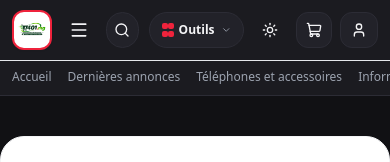
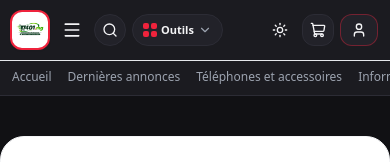
Before and after one commit to loic90880/Sera401.mg, a React (Vite) app: page / in a window 390 px wide. Shown: the top 162 px of the page. Built offline with nearby package versions, Linux system fonts and the light colour scheme.

Commit message:
style sombre mobile et bouton profil sera401.mg

```diff
--- a/src/App.jsx
+++ b/src/App.jsx
@@ -550,7 +550,7 @@ export default function App() {
         )}
 
         {ongletVendeur === 'produits' && (
-          <div className="bg-white rounded-3xl border border-gray-100 overflow-x-auto">
+          <div className="bg-[var(--bg-card)] rounded-3xl border border-[var(--border-light)] overflow-x-auto max-w-full">
             <table className="w-full text-left text-sm">
               <thead>
                 <tr className="bg-gray-50 text-xs font-bold text-gray-600 uppercase">
@@ -932,7 +932,7 @@ export default function App() {
         )}
 
         {ongletClient === 'favoris' && (
-          <div className="grid grid-cols-1 xs:grid-cols-2 sm:grid-cols-2 md:grid-cols-4 gap-4">
+          <div className="grid grid-cols-2 md:grid-cols-4 gap-4">
             {mesProduitsFavoris.map((p) => <CarteProduit key={p.id} produit={p} />)}
           </div>
         )}
@@ -1016,7 +1016,7 @@ export default function App() {
                 <span className="text-[11px] font-semibold text-gray-600">{produit.ventes || 0} vendu(s)</span>
               </div>
 
-              <div className="flex items-center gap-2">
+              <div className="flex items-center gap-1.5 sm:gap-2 shrink-0 pr-0.5">
                 <span className="px-2 py-0.5 rounded bg-gray-100 text-[11px] font-bold text-gray-700">{produit.categorie}</span>
                 {produit.ville && <span className="text-[11px] text-gray-500">• {produit.ville}</span>}
               </div>
@@ -1360,7 +1360,7 @@ export default function App() {
                         <span className="font-bold text-emerald-700">{b.statut || "active"}</span>
                       </p>
                     </div>
-                    <div className="flex items-center gap-2">
+                    <div className="flex items-center gap-1.5 sm:gap-2 shrink-0 pr-0.5">
                       <button
                         onClick={() => basculerStatutBoutique(b)}
                         className="px-3 py-1.5 rounded-xl bg-amber-50 text-amber-800 font-bold"
@@ -1426,7 +1426,7 @@ export default function App() {
                           {u.email} • {u.ville || "Madagascar"} • Inscrit le {u.creeLe || "—"}
                         </p>
                       </div>
-                      <div className="flex items-center gap-2">
+                      <div className="flex items-center gap-1.5 sm:gap-2 shrink-0 pr-0.5">
                         <select
                           disabled={estAdminPrincipal}
                           value={u.role || "client"}
@@ -1458,7 +1458,7 @@ export default function App() {
   };
 
   return (
-    <div className="min-h-screen bg-[var(--bg-page)] text-[var(--text-main)] flex flex-col transition-colors">
+    <div className="min-h-screen overflow-x-clip bg-[var(--bg-page)] text-[var(--text-main)] flex flex-col transition-colors">
       {toast && (
         <div className={`fixed bottom-20 md:bottom-6 right-4 z-50 px-4 py-3 rounded-2xl shadow-2xl text-white text-xs font-bold flex items-center gap-2 ${toast.type === 'erreur' ? 'bg-red-600' : 'bg-emerald-600'}`}>
           <CheckCircle className="w-4 h-4" /> {toast.message}
@@ -1466,14 +1466,14 @@ export default function App() {
       )}
 
       <header className="bg-[var(--bg-surface)] border-b border-[var(--border-light)] sticky top-0 z-40">
-        <div className="max-w-7xl mx-auto px-3 sm:px-4 py-2.5 flex items-center justify-between gap-2">
-          <div className="flex items-center gap-2.5">
+        <div className="max-w-7xl mx-auto px-2.5 sm:px-4 py-2.5 flex items-center justify-between gap-1.5 sm:gap-2">
+          <div className="flex items-center gap-1.5 sm:gap-2.5 min-w-0">
             <LogoMarque onClick={() => { setCategorieFiltre('Toutes'); setVue('accueil'); }} />
 
             <button
               onClick={() => setVue(vue === 'catalogue' ? 'accueil' : 'catalogue')}
               aria-label="Catalogue et catégories"
-              className="w-9 h-9 rounded-xl flex items-center justify-center text-[var(--text-main)] hover:bg-[var(--bg-card)] transition-colors"
+              className="w-8 h-8 sm:w-9 sm:h-9 rounded-xl flex items-center justify-center text-[var(--text-main)] hover:bg-[var(--bg-card)] transition-colors shrink-0"
             >
               <Menu className="w-5 h-5" />
             </button>
@@ -1481,7 +1481,7 @@ export default function App() {
             <button
               onClick={() => setRechercheOuverte((v) => !v)}
               aria-label="Rechercher"
-              className="w-9 h-9 rounded-full bg-[var(--bg-card)] border border-[var(--border-light)] flex items-center justify-center text-[var(--text-main)] hover:border-[#ef233c]/50"
+              className="w-8 h-8 sm:w-9 sm:h-9 rounded-full bg-[var(--bg-card)] border border-[var(--border-light)] flex items-center justify-center text-[var(--text-main)] hover:border-[#ef233c]/50 shrink-0"
             >
               <Search className="w-4 h-4" />
             </button>
@@ -1489,7 +1489,7 @@ export default function App() {
             <div className="relative">
               <button
                 onClick={() => setMenuOutilsOuvert((v) => !v)}
-                className="h-9 px-3 rounded-full bg-[var(--bg-card)] border border-[var(--border-light)] flex items-center gap-1.5 text-xs font-bold text-[var(--text-main)] hover:border-[#ef233c]/50"
+                className="h-8 sm:h-9 px-2.5 sm:px-3 rounded-full bg-[var(--bg-card)] border border-[var(--border-light)] flex items-center gap-1 sm:gap-1.5 text-[11px] sm:text-xs font-bold text-[var(--text-main)] hover:border-[#ef233c]/50 shrink-0"
               >
                 <span className="grid grid-cols-2 gap-0.5">
                   <span className="w-1.5 h-1.5 rounded-[2px] bg-[#ef233c]" />
@@ -1532,11 +1532,11 @@ export default function App() {
             </div>
           </div>
 
-          <div className="flex items-center gap-2">
+          <div className="flex items-center gap-1.5 sm:gap-2 shrink-0 pr-0.5">
             <button
               onClick={() => setThemeClair((v) => !v)}
               aria-label="Changer le thème"
-              className="w-9 h-9 rounded-xl flex items-center justify-center text-[var(--text-main)] hover:bg-[var(--bg-card)]"
+              className="w-8 h-8 sm:w-9 sm:h-9 rounded-xl flex items-center justify-center text-[var(--text-main)] hover:bg-[var(--bg-card)] shrink-0"
             >
               {themeClair ? <Moon className="w-4 h-4" /> : <Sun className="w-4 h-4" />}
             </button>
@@ -1544,7 +1544,7 @@ export default function App() {
             <button
               onClick={() => setVue('panier')}
               aria-label="Panier"
-              className="relative w-9 h-9 rounded-xl bg-[var(--bg-card)] border border-[var(--border-light)] flex items-center justify-center text-[var(--text-main)]"
+              className="relative w-8 h-8 sm:w-9 sm:h-9 rounded-xl bg-[var(--bg-card)] border border-[var(--border-light)] flex items-center justify-center text-[var(--text-main)] shrink-0"
             >
               <ShoppingCart className="w-4 h-4" />
               {panier.reduce((s, i) => s + i.quantite, 0) > 0 && (
@@ -1559,7 +1559,7 @@ export default function App() {
             <button
               onClick={() => setVue(utilisateurActif ? 'client' : 'auth')}
               aria-label="Compte utilisateur"
-              className="h-9 px-2.5 rounded-xl border border-[var(--border-light)] bg-[var(--bg-card)] hover:border-[#ef233c] flex items-center gap-1.5 text-xs font-bold"
+              className="h-8 sm:h-9 min-w-[36px] sm:min-w-[40px] px-2.5 rounded-xl border border-[#ef233c]/40 bg-[var(--bg-card)] hover:border-[#ef233c] flex items-center justify-center gap-1.5 text-xs font-bold shrink-0"
             >
               <User className="w-4 h-4" />
               {utilisateurActif && <span className="hidden sm:inline">{utilisateurActif.nom.split(' ')[0]}</span>}
@@ -1648,7 +1648,7 @@ export default function App() {
                           <p className="font-bold text-sm">{prod.nom}</p>
                           <p className="text-xs font-extrabold text-[var(--price-purple)]">{formatMGA(prixFinal)}</p>
                         </div>
-                        <div className="flex items-center gap-2">
+                        <div className="flex items-center gap-1.5 sm:gap-2 shrink-0 pr-0.5">
                           <button onClick={() => setPanier((prev) => prev.map((i) => i.produitId === prod.id ? { ...i, quantite: Math.max(1, i.quantite - 1) } : i))} className="w-7 h-7 rounded bg-[var(--bg-surface)] border border-[var(--border-light)] font-bold">-</button>
                           <span className="text-xs font-bold">{item.quantite}</span>
                           <button onClick={() => setPanier((prev) => prev.map((i) => i.produitId === prod.id ? { ...i, quantite: Math.min(prod.stock, i.quantite + 1) } : i))} className="w-7 h-7 rounded bg-[var(--bg-surface)] border border-[var(--border-light)] font-bold">+</button>
@@ -1683,7 +1683,7 @@ export default function App() {
                   {produitsFiltres.length}
                 </span>
               </div>
-              <div className="flex items-center gap-2">
+              <div className="flex items-center gap-1.5 sm:gap-2 shrink-0 pr-0.5">
                 <select
                   value={villeFiltre}
                   onChange={(e) => setVilleFiltre(e.target.value)}
@@ -1847,7 +1847,7 @@ export default function App() {
                 {produitsPromo.length > 0 && (
                   <section className="space-y-3">
                     <div className="flex items-end justify-between pb-2.5 border-b border-[var(--border-light)]">
-                      <div className="flex items-center gap-2">
+                      <div className="flex items-center gap-1.5 sm:gap-2 shrink-0 pr-0.5">
                         <span className="px-2 py-0.5 rounded bg-[#ef233c] text-white text-[10px] font-extrabold uppercase">Flash</span>
                         <h2 className="text-xl sm:text-2xl font-extrabold tracking-tight">Promotions</h2>
                       </div>
--- a/src/index.css
+++ b/src/index.css
@@ -26,6 +26,11 @@ html.theme-light {
   --border-light: #e5e7eb;
 }
 
+html, body {
+  overflow-x: clip;
+  max-width: 100vw;
+}
+
 body {
   margin: 0;
   background-color: var(--bg-page);
@@ -35,6 +40,8 @@ body {
 }
 
 #root {
+  overflow-x: clip;
+  max-width: 100vw;
   min-height: 100svh;
   display: flex;
   flex-direction: column;
```
